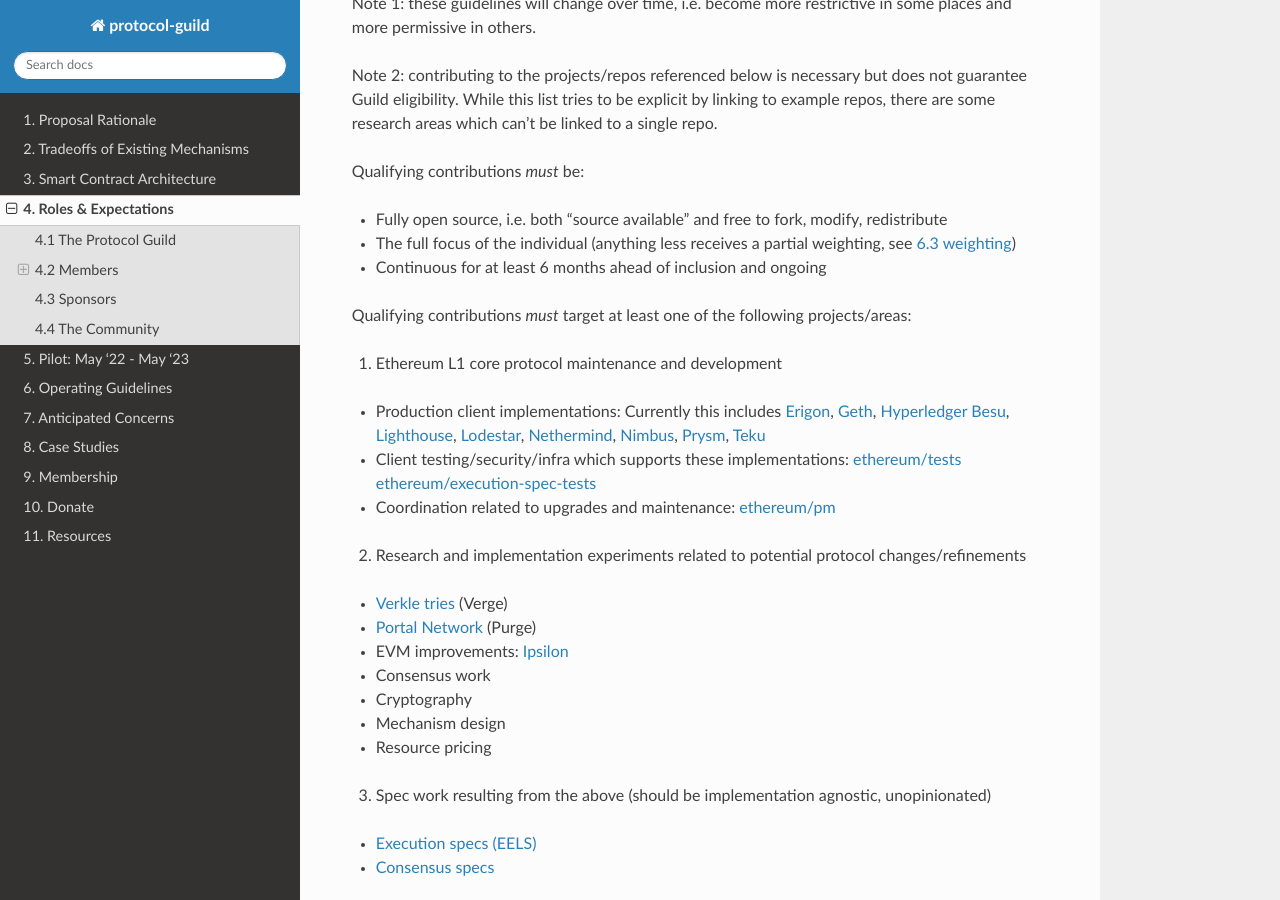
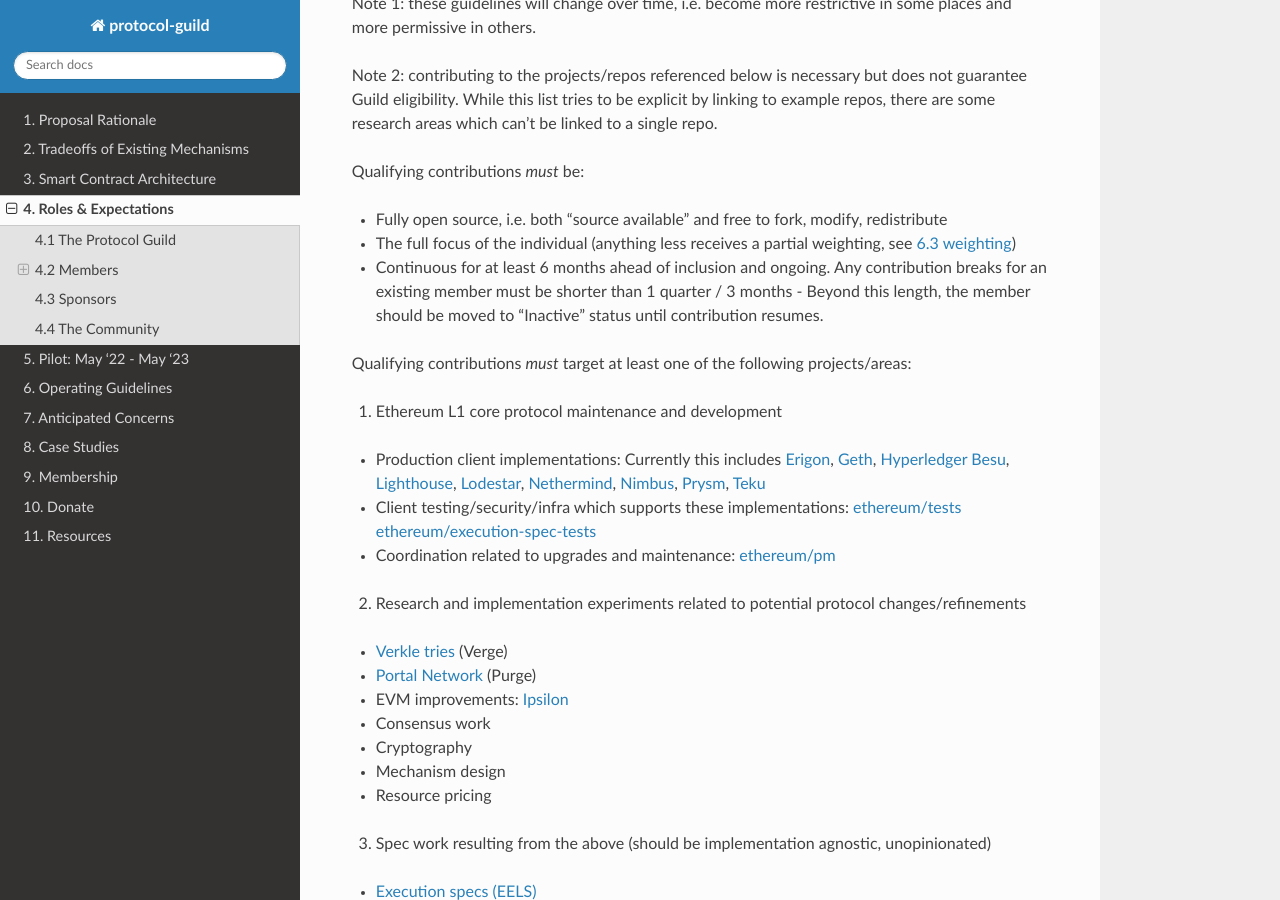
Before and after one commit to protocolguild/documentation, a Sphinx documentation site: the page built from docs/4-roles-expectations.md, in a window 1280 px wide and 900 px high, scrolled down 1170 px. Built offline with Sphinx 7.4.7 and the Read the Docs theme 2.0.0, drawn with Linux system fonts in a browser that asks for light colours.

Commit message:
Clarify contribution breaks in roles and expectations

```diff
--- a/docs/4-roles-expectations.md
+++ b/docs/4-roles-expectations.md
@@ -30,7 +30,7 @@
 
 - Fully open source, i.e. both “source available” and free to fork, modify, redistribute
 - The full focus of the individual (anything less receives a partial weighting, see [6.3 weighting](https://protocol-guild.readthedocs.io/en/latest/6-operating-guidelines.html#weighting))
-- Continuous for at least 6 months ahead of inclusion and ongoing
+- Continuous for at least 6 months ahead of inclusion and ongoing. Any contribution breaks for an existing member must be shorter than 1 quarter / 3 months - Beyond this length, the member should be moved to "Inactive" status until contribution resumes.
 
 Qualifying contributions _must_ target at least one of the following projects/areas:
 
```
